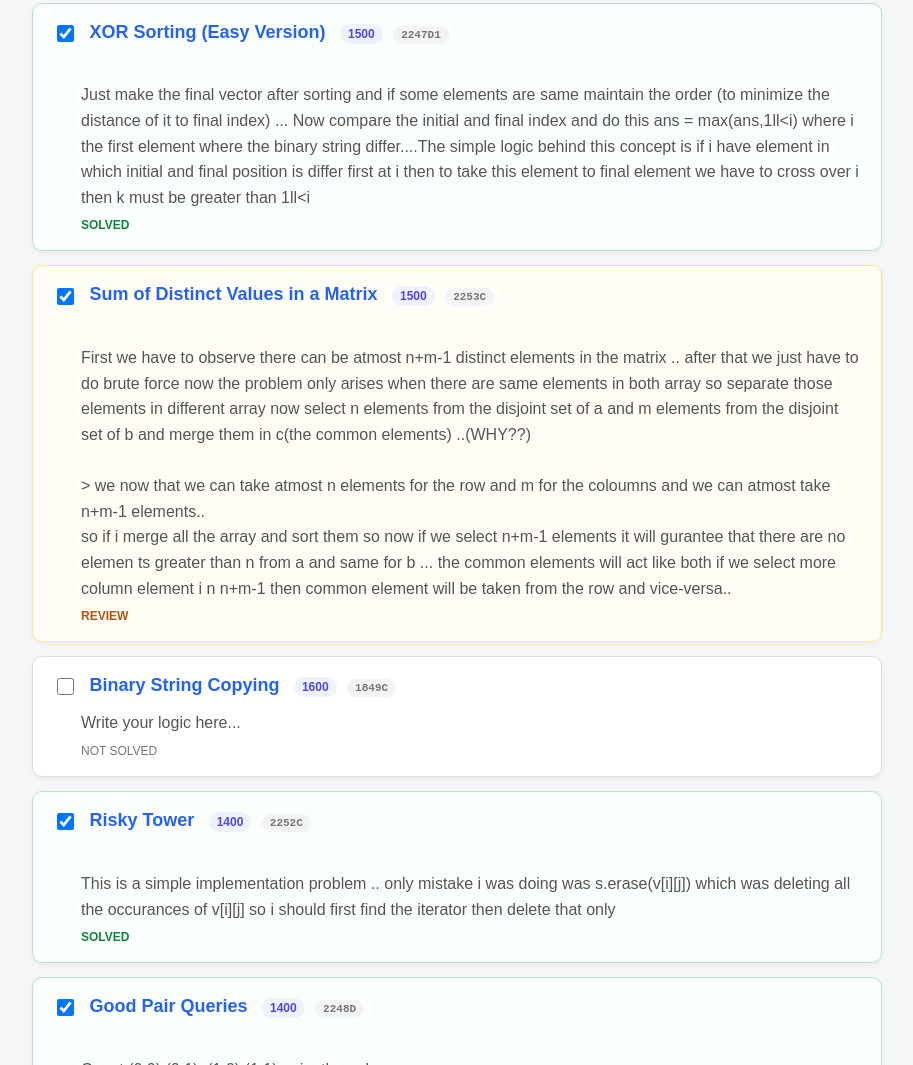
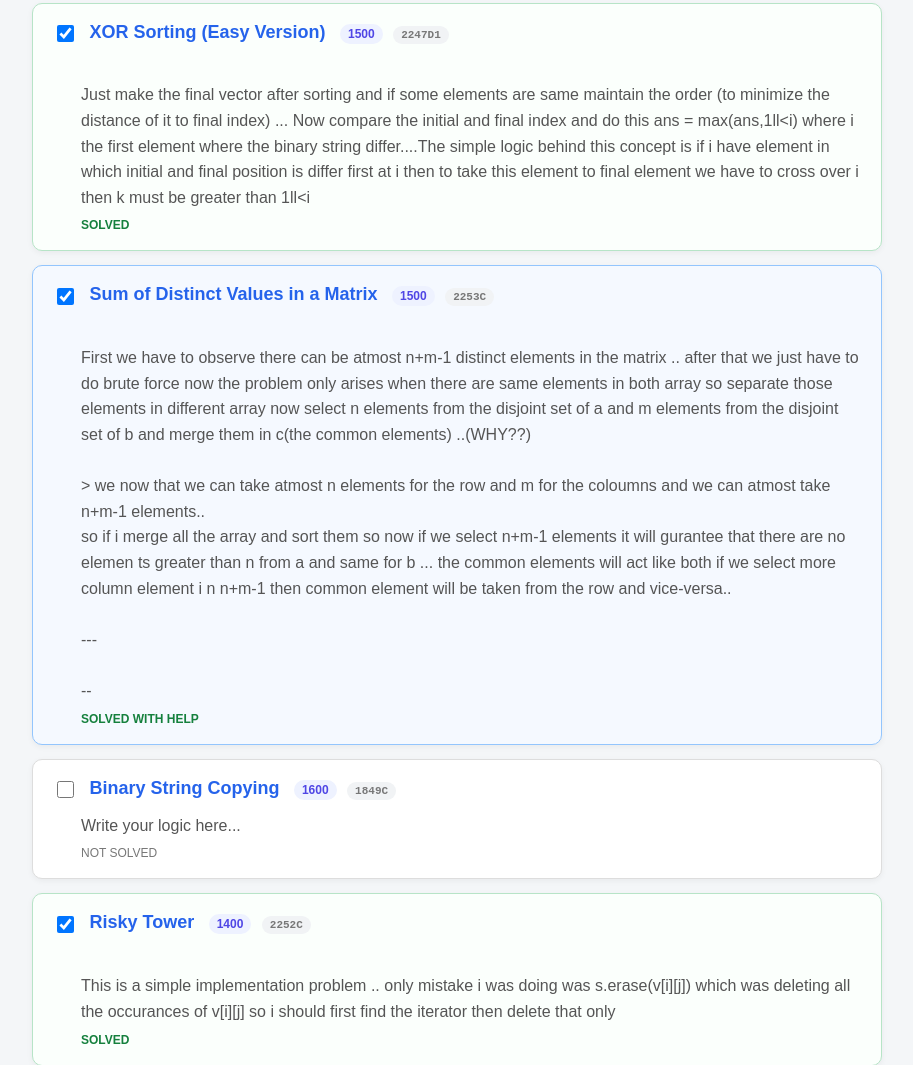
Before and after one commit to RiiteshRai/codeforces-tracker, a plain HTML site: page weeks/week1.html in a window 1280 px wide. Shown: the part 2294-3359 px from the top of the page, without its empty margins (183-1096 px from the left). Drawn offline with Linux system fonts and the light colour scheme.

Commit message:
Update tracker

```diff
--- a/weeks/week1.html
+++ b/weeks/week1.html
@@ -135,16 +135,20 @@
 <span class="status">SOLVED</span>
 </div>
 
-<div class="question" data-status="review">
+<div class="question" data-status="help">
 <input type="checkbox" checked>
 <a href="https://codeforces.com/problemset/problem/2253/C" target="_blank">Sum of Distinct Values in a Matrix</a> <span class="rating">1500</span> <span class="tag">2253C</span>
 <p>
             First we have to observe there can be atmost n+m-1 distinct elements in the matrix .. after that we just have to do brute force now the problem only arises when there are same elements in both array so separate those elements in different array now select n elements from the disjoint set of a and m elements from the disjoint set of b and merge them in c(the common elements) ..(WHY??)
 
-            &gt; we now that we can take atmost n elements for the row and m for the coloumns and we can atmost take n+m-1 elements..
-              so if i merge all the array and sort them so now if we select n+m-1 elements it will gurantee that there are no elemen  ts greater than n from  a and same for b ... the common elements will act like both if we select more column element i  n n+m-1 then common element will be taken from the row and vice-versa..
+                        &gt; we now that we can take atmost n elements for the row and m for the coloumns and we can atmost take n+m-1 elements..
+                          so if i merge all the array and sort them so now if we select n+m-1 elements it will gurantee that there are no elemen  ts greater than n from  a and same for b ... the common elements will act like both if we select more column element i  n n+m-1 then common element will be taken from the row and vice-versa..
+
+            ---
+
+            --
         </p>
-<span class="status">REVIEW</span>
+<span class="status">SOLVED WITH HELP</span>
 </div>
 
 <div class="question" data-status="not-solved">
```
